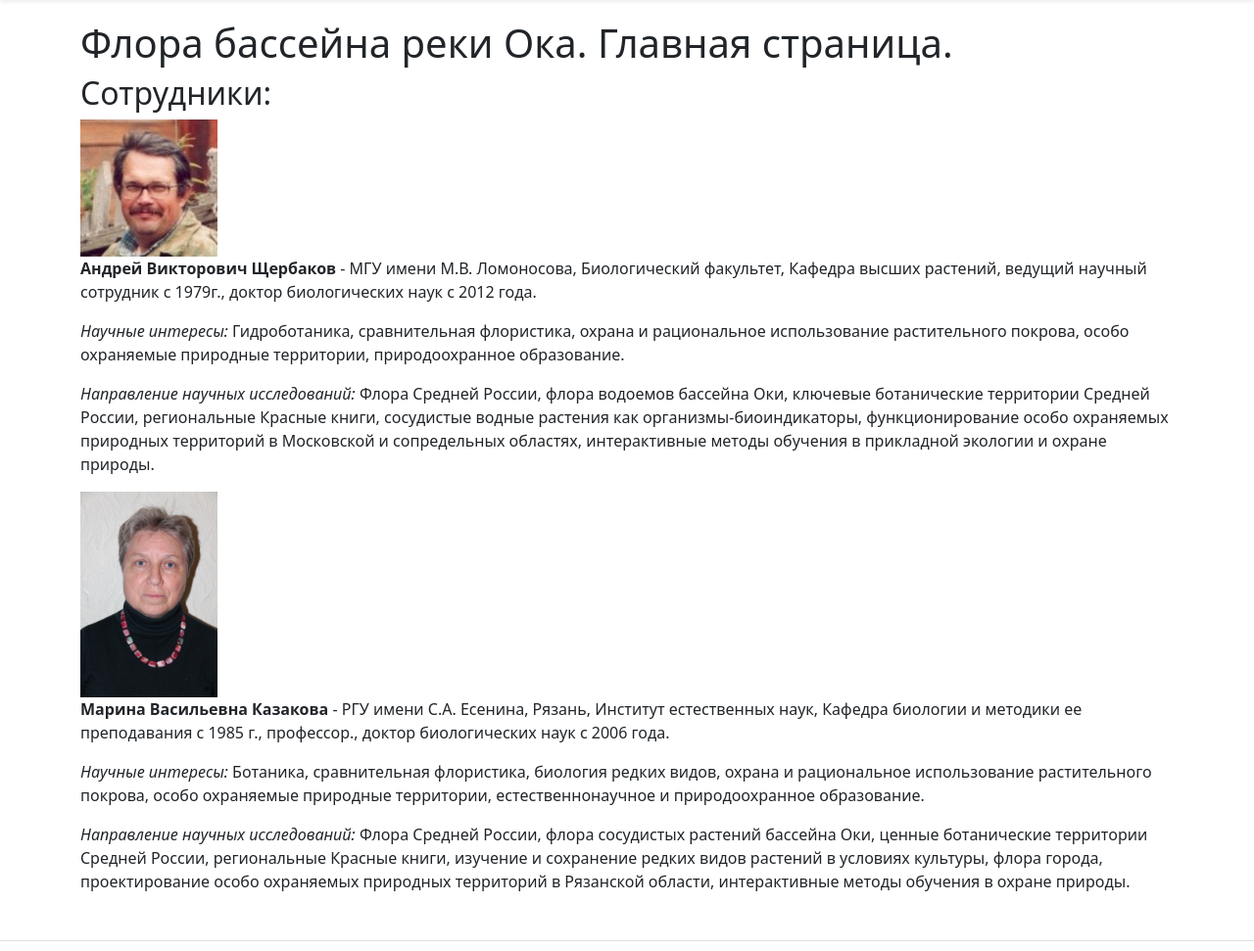
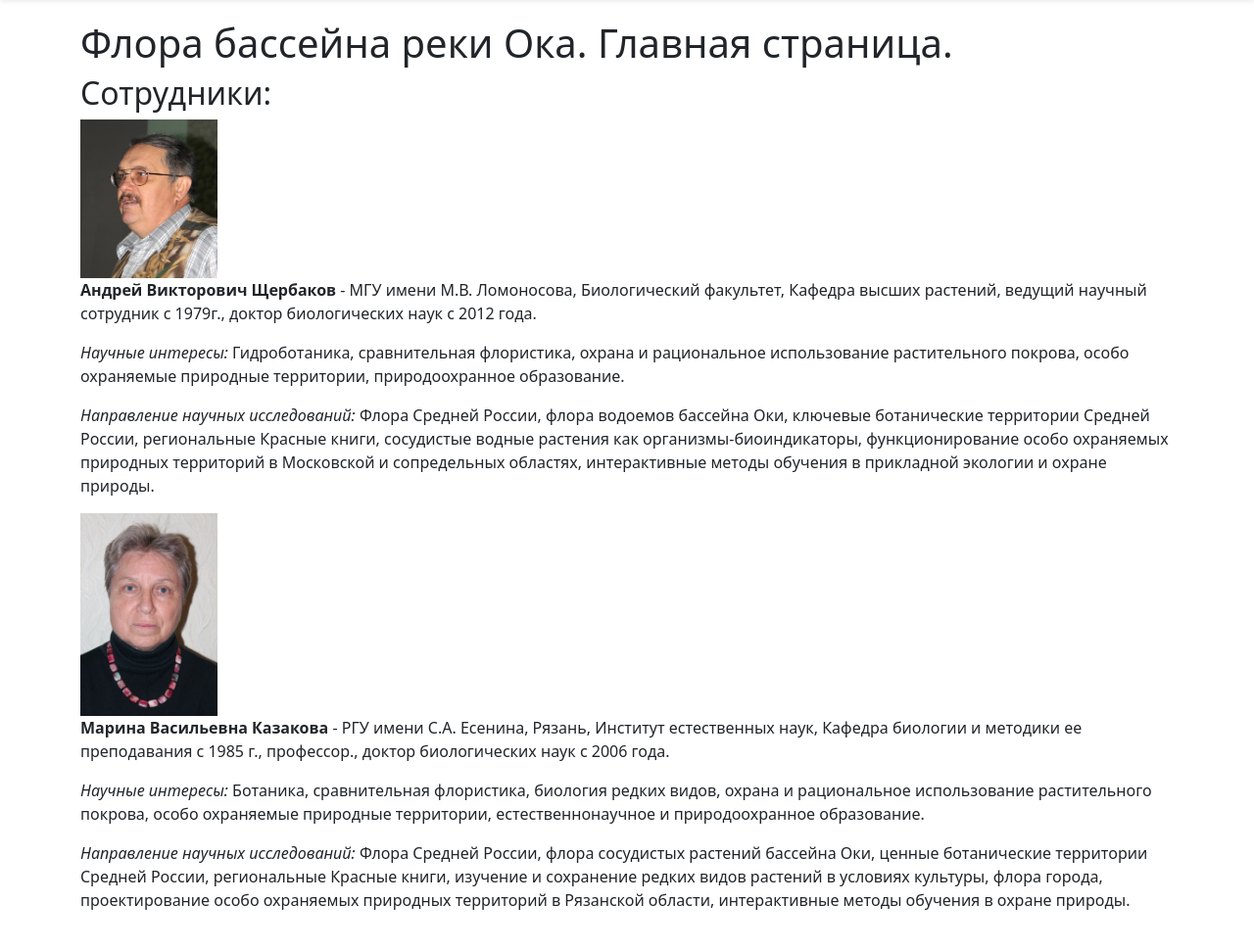
Before and after one commit to kadim-git/ORB_Flora, a Django app: page / in a window 1280 px wide. Shown: the part 76-1047 px from the top of the page at 98% size. Run offline with Django 4.2, Linux system fonts and the light colour scheme; some libraries are stand-ins or nearby versions.

```diff
--- a/orb_flora/templates/homepage/index.html
+++ b/orb_flora/templates/homepage/index.html
@@ -7,7 +7,7 @@
   <h1>Флора бассейна реки Ока. Главная страница.</h1>
   <h2>Сотрудники:</h2>
   <div>
-  <img width=140px src="{% static 'img/Andrej_Scherbakov.jpg' %}" alt="Андрей Викторович Щербаков">
+  <img width=140px src="{% static 'img/Scherbakov3_2.png' %}" alt="Андрей Викторович Щербаков">
   <div>
     <p><b>Андрей Викторович Щербаков </b>- МГУ имени М.В. Ломоносова, Биологический факультет,
       Кафедра высших растений, ведущий научный сотрудник с 1979г., доктор биологических наук с 2012 года.</p>
@@ -19,7 +19,7 @@
     </div>
   </div>
   <div>
-    <img width=140px src="{% static 'img/KazakovaMV.jpg' %}" alt="Марина Васильевна Казакова">
+    <img width=140px src="{% static 'img/KazakovaMV_2.jpg' %}" alt="Марина Васильевна Казакова">
     <div>
       <p><b>Марина Васильевна Казакова </b>- РГУ имени С.А. Есенина, Рязань, Институт естественных наук,
          Кафедра биологии и методики ее преподавания с 1985 г., профессор., доктор биологических наук с 2006 года.</p>
```
Also changed, not shown: orb_flora/db.sqlite3, orb_flora/static/img/KazakovaMV_2.jpg (added), orb_flora/static/img/Scherbakov3_2.png (added), orb_flora/static_dev/img/Andrej_Scherbakov.jpg (deleted), orb_flora/static_dev/img/KazakovaMV.jpg (deleted), orb_flora/static_dev/img/KazakovaMV_2.jpg (added), orb_flora/static_dev/img/Scherbakov3_2.png (added), supplementary/ORB_regions_1.svg (added), 3 other files.
